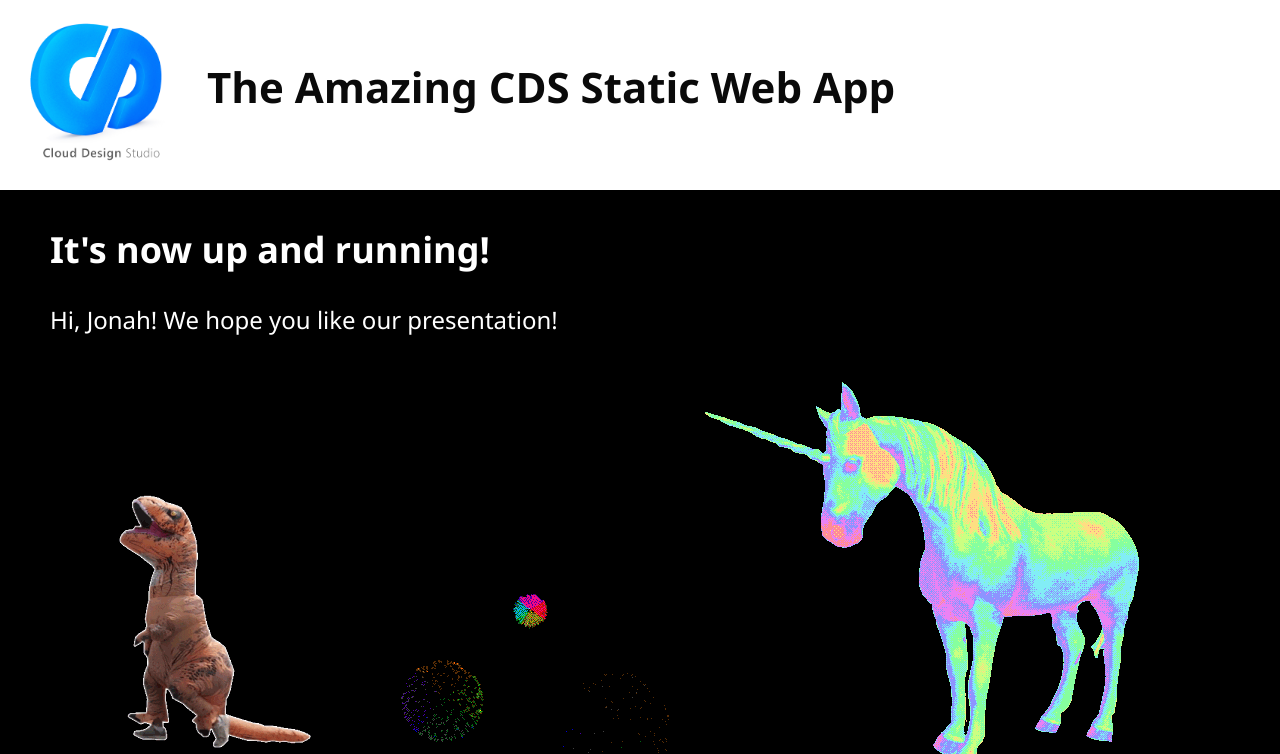
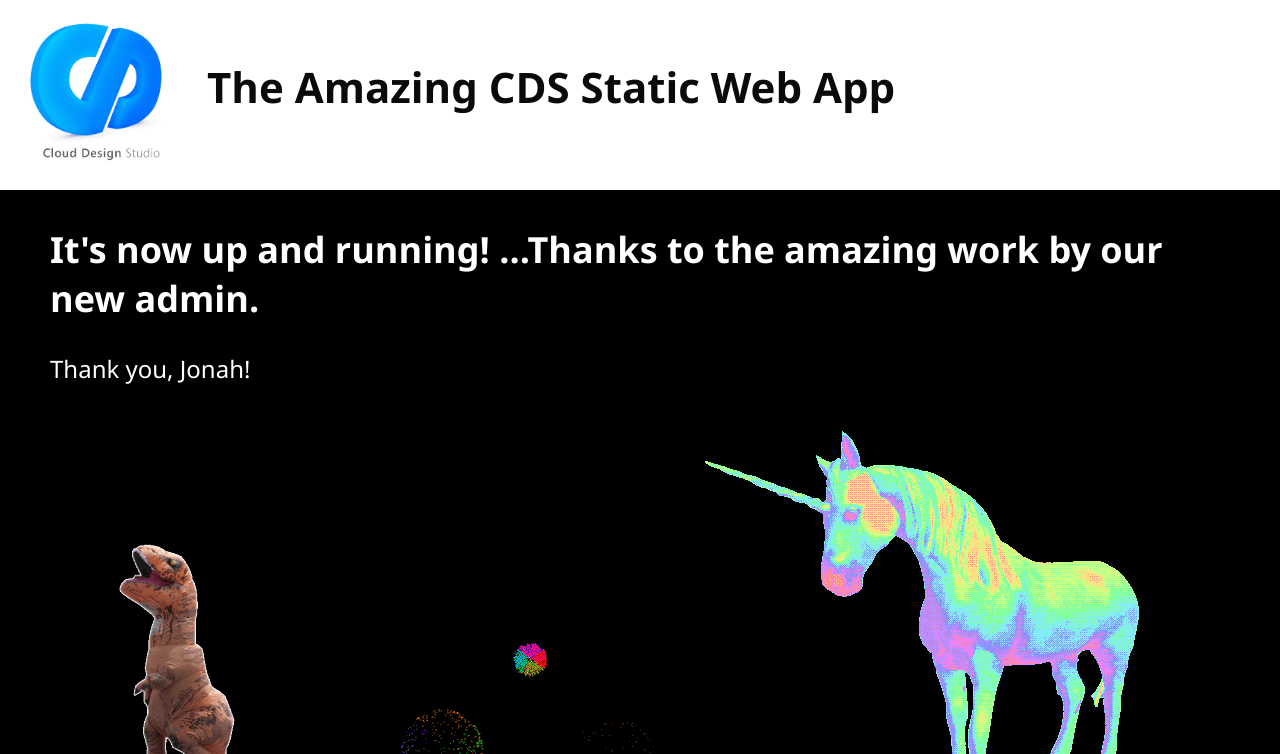
Before and after one commit to weihunghsieh/TeamSWADemo, a plain HTML site: page index.html in a window 1280 px wide. Shown: the top 754 px of the page. Drawn offline with Linux system fonts and the light colour scheme.

Commit message:
Update index.html

```diff
--- a/index.html
+++ b/index.html
@@ -11,8 +11,8 @@
   </div>
 
   <div id="maincontent">
-    <h2>It's now up and running!</h2>
-    <p>Hi, Jonah! We hope you like our presentation!</p>
+    <h2>It's now up and running! ...Thanks to the amazing work by our new admin.</h2>
+    <p>Thank you, Jonah!</p>
   </div>
 
   <div id="gifs">
```
